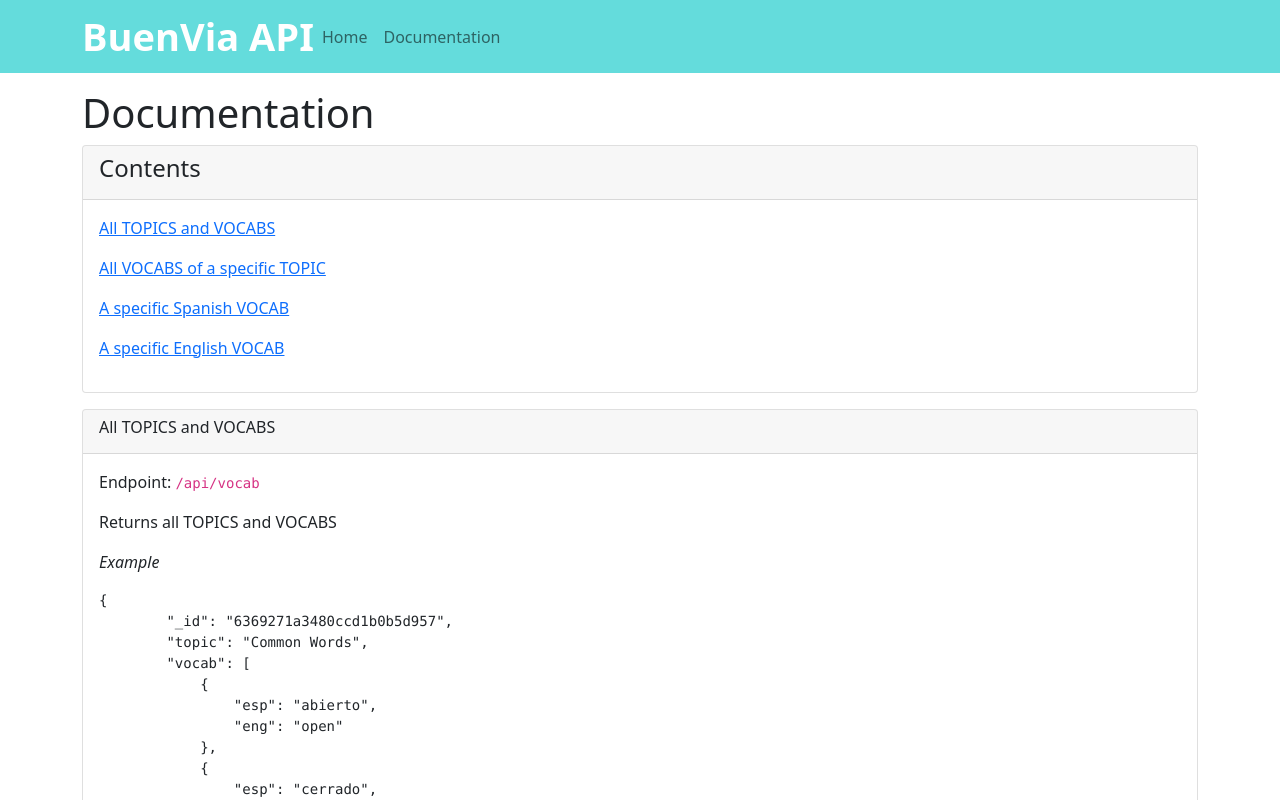
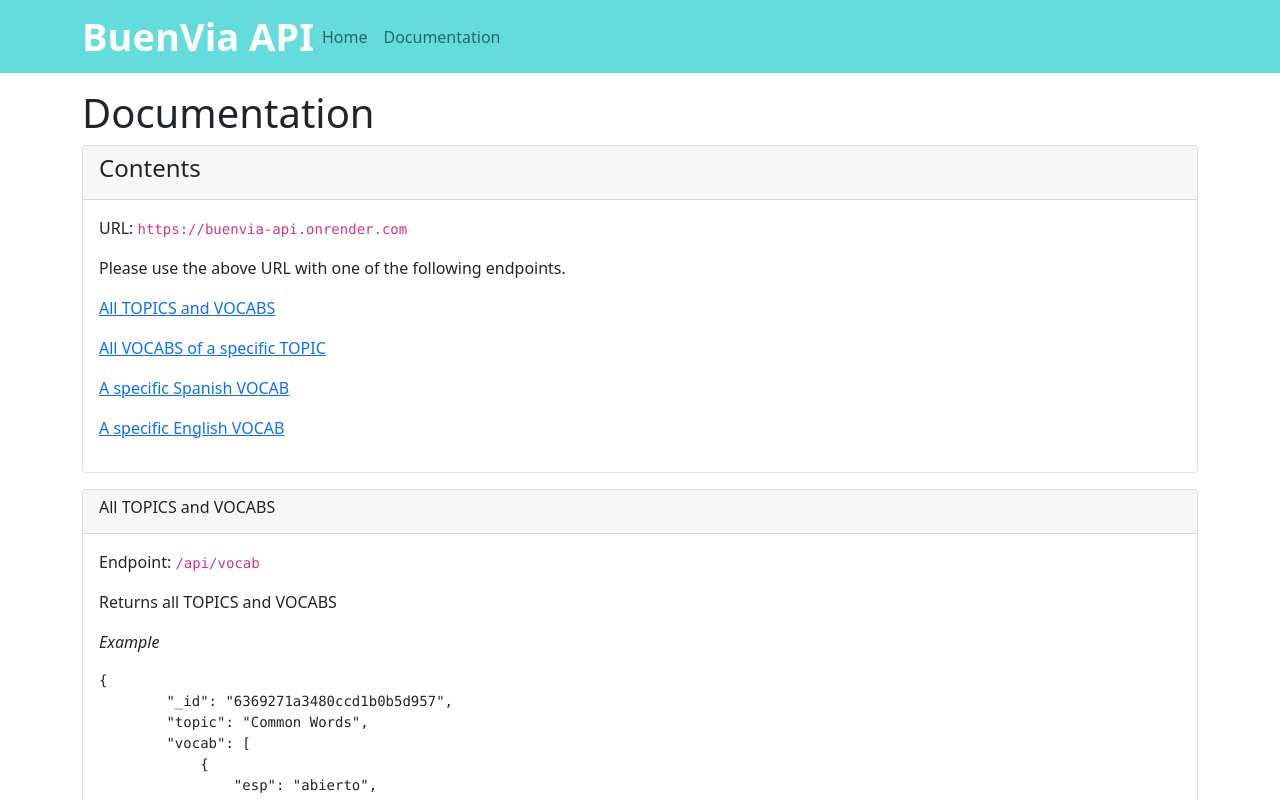
Before and after one commit to BuenVia/spanish-api-react, a React (Create React App) app: page /documentation in a window 1280 px wide. Shown: the top 800 px of the page. Built offline with nearby package versions, Linux system fonts and the light colour scheme.

Commit message:
update to URL information

```diff
--- a/src/pages/Documentation.js
+++ b/src/pages/Documentation.js
@@ -13,6 +13,10 @@ const Documentation = () => {
               <h4>Contents</h4>
           </div>
           <div className="card-body">
+
+            <p>URL: <code>https://buenvia-api.onrender.com</code></p>
+            <p>Please use the above URL with one of the following endpoints.</p>
+
             {documentation.map(document => {
               return (
                 <p key={document.id}>
```
